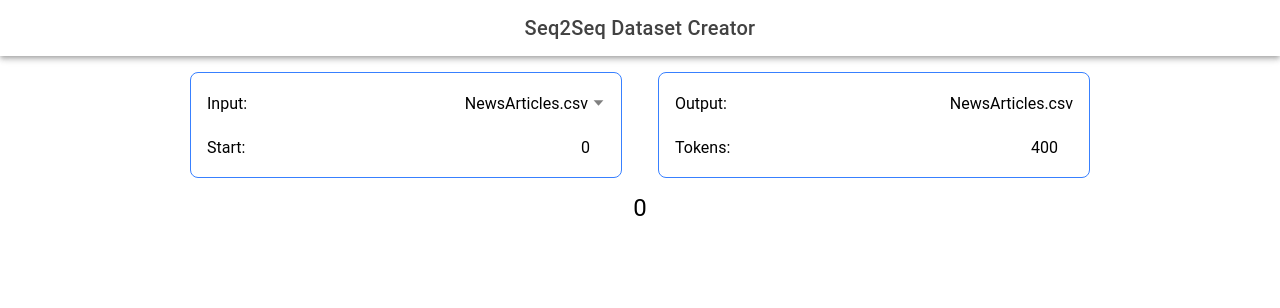
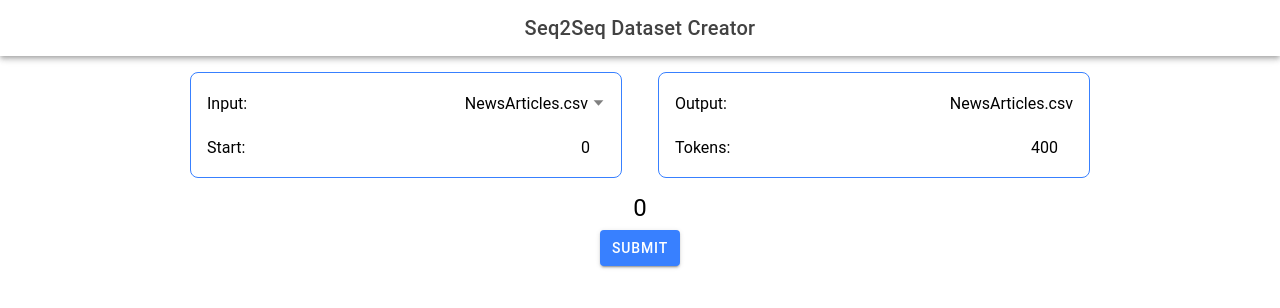
Before and after one commit to michaelcalvinwood/seqtoseq-dataset-creator, a React (Vite) app: page /home in a window 1280 px wide. Shown: the top 308 px of the page. Built offline with nearby package versions, Linux system fonts and the light colour scheme.

Commit message:
added submit button

```diff
--- a/src/pages/Home.scss
+++ b/src/pages/Home.scss
@@ -47,4 +47,10 @@
         width: fit-content;
         font-size: 1.5rem;
     }
+    &__submit {
+        display: block;
+        margin: .5rem auto;
+        width: 5rem;
+
+    }
 }
--- a/src/pages/Home.tsx
+++ b/src/pages/Home.tsx
@@ -1,4 +1,4 @@
-import { IonContent, IonHeader, IonInput, IonPage, IonSelect, IonSelectOption, IonTitle, IonToolbar } from '@ionic/react';
+import { IonButton, IonContent, IonHeader, IonInput, IonPage, IonSelect, IonSelectOption, IonTitle, IonToolbar } from '@ionic/react';
 import ExploreContainer from '../components/ExploreContainer';
 import NewsArticles from '../'
 import './Home.scss';
@@ -61,6 +61,7 @@ const Home: React.FC = () => {
             </div>
          </div>
          <div className='Home__curnum'>{curNum}</div>
+         <IonButton className='Home__submit'>Submit</IonButton>
 
         </div>
       </IonContent>
```
